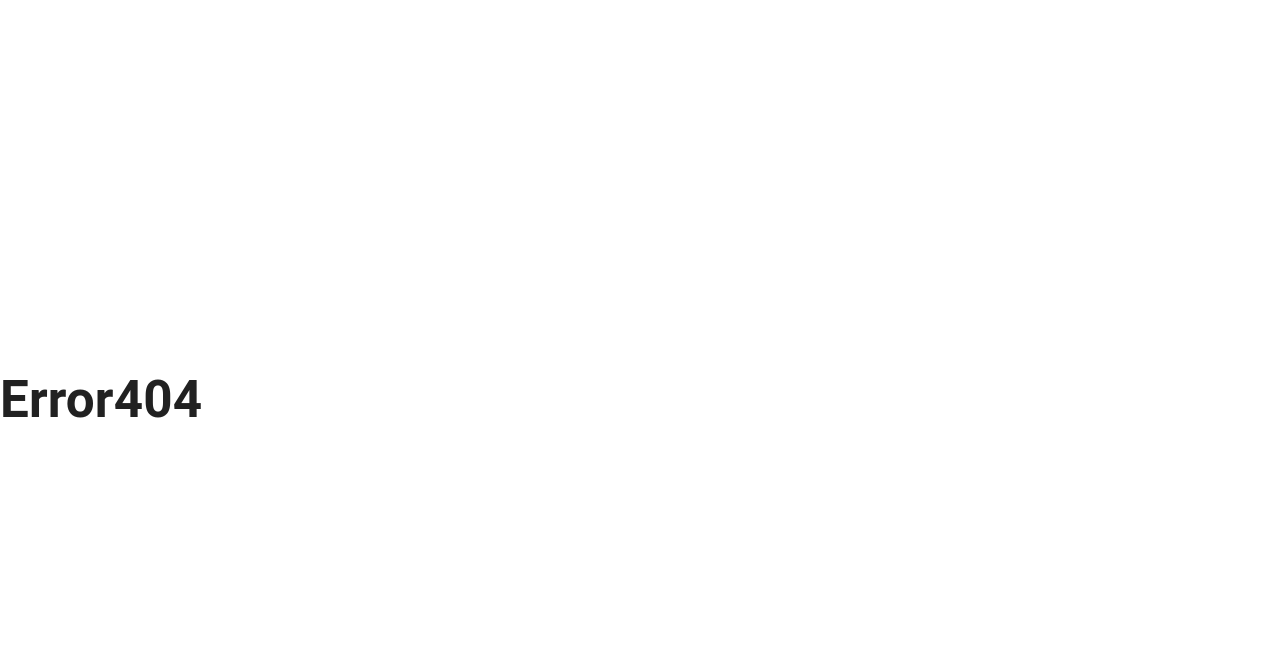
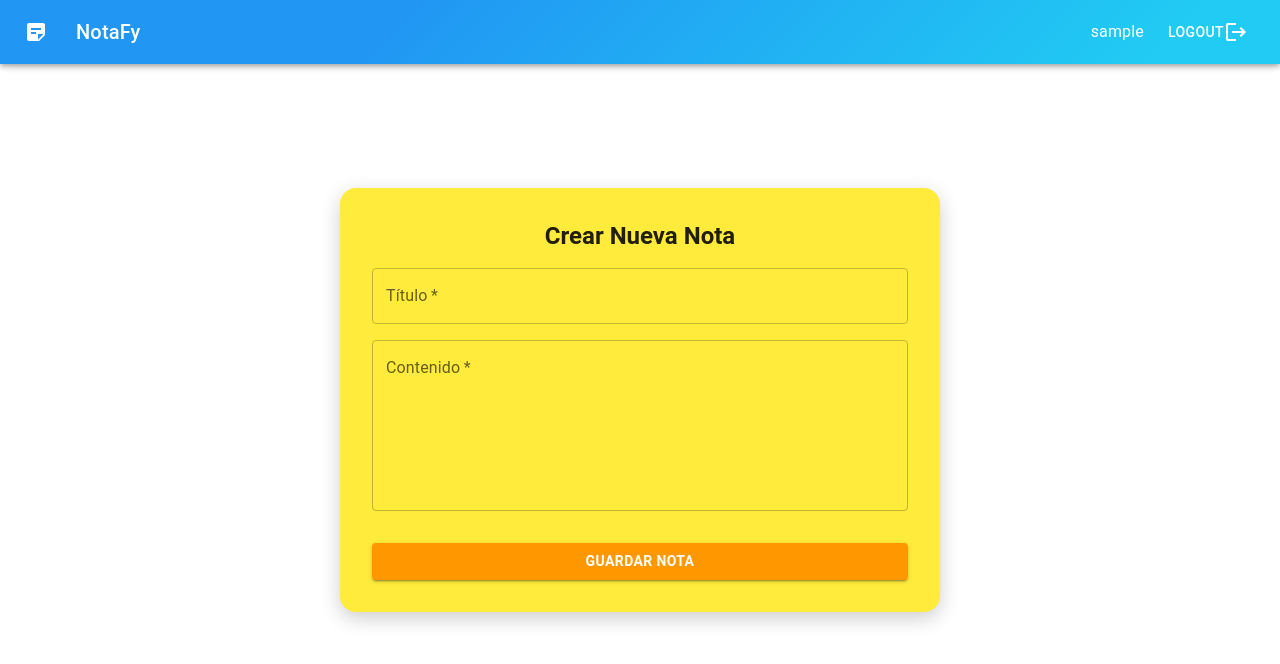
Before and after one commit to juansuv/notes-app, a React (Vite) app in the folder notes-frontend-app/: page /new-note in a window 1280 px wide. Shown: the top 664 px of the page. Built offline with nearby package versions, Linux system fonts and the light colour scheme; sample sign-in values are in the browser's storage.

Commit message:
feat: agrega componente y acciones para crear una nueva nota

```diff
--- a/notes-frontend-app/src/App.tsx
+++ b/notes-frontend-app/src/App.tsx
@@ -5,9 +5,10 @@ import { Provider } from "react-redux";
 import Login from "./containers/pages/Login";
 import Error404 from "./containers/errors/Error404";
 import Home from "./containers/pages/Home";
-import Notes from "./containers/pages/Notes";
+import Notes from "./containers/pages/notes/Notes";
 import Register from "./containers/pages/Register";
 import ProtectedRoute from "./components/routers/ProtectedRoute";
+import NewNote from "./containers/pages/notes/NewNote";
 
 function App() {
   return (
@@ -23,6 +24,7 @@ function App() {
           {/* register display*/}
           <Route path="/register" element={<Register />} />
           {/* notes display*/}
+
           <Route
             path="/notes"
             element={
@@ -31,6 +33,15 @@ function App() {
               </ProtectedRoute>
             }
           />
+          <Route
+            path="/new-note"
+            element={
+              <ProtectedRoute>
+                <NewNote />
+              </ProtectedRoute>
+            }
+          />
+
         </Routes>
       </Router>
     </Provider>
--- /dev/null
+++ b/notes-frontend-app/src/containers/pages/notes/NewNote.tsx
@@ -0,0 +1,100 @@
+import { useState } from "react";
+import { useDispatch } from "react-redux";
+import { useNavigate } from "react-router-dom";
+import { Typography, Box, TextField, Button, Paper } from "@mui/material";
+
+import Layout from "../../../hocs/layouts/Layout"; // Ajusta según la ubicación exacta
+import Navbar from "../../../components/navigation/Navbar";
+import { createNote } from "../../../redux/actions/notes/notes"; // Acción para crear una nota
+
+const NewNote = () => {
+  const dispatch = useDispatch();
+  const navigate = useNavigate();
+
+  const [title, setTitle] = useState("");
+  const [content, setContent] = useState("");
+
+  const handleSubmit = (e) => {
+    e.preventDefault();
+
+    if (title.trim() === "" || content.trim() === "") {
+      alert("Por favor, completa todos los campos.");
+      return;
+    }
+
+    dispatch(createNote({ title: title, content: content, shared_width: [] })); // Despacha la acción para crear la nota
+    navigate("/notes"); // Redirige a la página de notas
+  };
+
+  return (
+    <Layout>
+      <Navbar />
+      <Box
+        sx={{
+          display: "flex",
+          justifyContent: "center", // Centra horizontalmente
+          alignItems: "center", // Centra verticalmente
+          height: "100vh", // Ocupa toda la altura de la ventana
+          width: "100vw", // Ocupa todo el ancho de la ventana
+          padding: 0,
+          boxSizing: "border-box",
+        }}
+      >
+        <Paper
+          elevation={6}
+          sx={{
+            maxWidth: 600,
+            width: "90%",
+            padding: 4,
+            borderRadius: "16px",
+            backgroundColor: "#FFEB3B",
+            boxShadow: "0px 6px 20px rgba(0, 0, 0, 0.2)",
+            textAlign: "center",
+          }}
+        >
+          <Typography variant="h5" sx={{ marginBottom: 2, fontWeight: "bold" }}>
+            Crear Nueva Nota
+          </Typography>
+          <Box
+            component="form"
+            onSubmit={handleSubmit}
+            sx={{ display: "flex", flexDirection: "column", gap: 2 }}
+          >
+            <TextField
+              label="Título"
+              variant="outlined"
+              fullWidth
+              value={title}
+              onChange={(e) => setTitle(e.target.value)}
+              required
+            />
+            <TextField
+              label="Contenido"
+              variant="outlined"
+              fullWidth
+              multiline
+              rows={6}
+              value={content}
+              onChange={(e) => setContent(e.target.value)}
+              required
+            />
+            <Button
+              type="submit"
+              variant="contained"
+              sx={{
+                marginTop: 2,
+                backgroundColor: "#FF9800",
+                "&:hover": { backgroundColor: "#F57C00" },
+                fontWeight: "bold",
+              }}
+            >
+              Guardar Nota
+            </Button>
+          </Box>
+        </Paper>
+      </Box>
+    </Layout>
+  );
+};
+
+export default NewNote;
--- /dev/null
+++ b/notes-frontend-app/src/redux/actions/notes/notes.ts
@@ -0,0 +1,27 @@
+// actions/notes/notes.ts
+import axios from "axios";
+
+export const CREATE_NOTE_SUCCESS = "CREATE_NOTE_SUCCESS";
+
+export const createNoteSuccess = (note) => ({
+  type: CREATE_NOTE_SUCCESS,
+  payload: note,
+});
+
+export const createNote = (note) => async (dispatch, getState) => {
+  const state = getState();
+  const token = state.auth.access_token;
+  const token_type = state.auth.token_type;
+  const apiUrl = import.meta.env.VITE_APP_NOTE_API_URL;
+
+  try {
+    const response = await axios.post(`${apiUrl}/api/notes`, note, {
+      headers: {
+        Authorization: `${token_type} ${token}`,
+      },
+    });
+    dispatch(createNoteSuccess(response.data));
+  } catch (error) {
+    console.error("Error al crear la nota:", error);
+  }
+};
--- a/notes-frontend-app/src/redux/actions/notes/types.ts
+++ b/notes-frontend-app/src/redux/actions/notes/types.ts
@@ -2,3 +2,4 @@
 export const FETCH_NOTES_REQUEST = "FETCH_NOTES_REQUEST";
 export const FETCH_NOTES_SUCCESS = "FETCH_NOTES_SUCCESS";
 export const FETCH_NOTES_FAILURE = "FETCH_NOTES_FAILURE";
+export const CREATE_NOTE_SUCCESS = "CREATE_NOTE_SUCCESS";
--- a/notes-frontend-app/src/redux/reducers/notes/getNotesReducer.ts
+++ b/notes-frontend-app/src/redux/reducers/notes/getNotesReducer.ts
@@ -3,6 +3,7 @@ import {
   FETCH_NOTES_REQUEST,
   FETCH_NOTES_SUCCESS,
   FETCH_NOTES_FAILURE,
+  CREATE_NOTE_SUCCESS
 } from "../../actions/notes/types";
 
 interface NotesState {
@@ -40,6 +41,11 @@ import {
         error: action.payload,
       };
 
+    case CREATE_NOTE_SUCCESS:
+      return {
+        ...state,
+        notes: [...state.notes, action.payload], // Agrega la nueva nota al array
+      };
     default:
       return state;
   }
```
Lines whose indentation alone changed are shown as unchanged.
